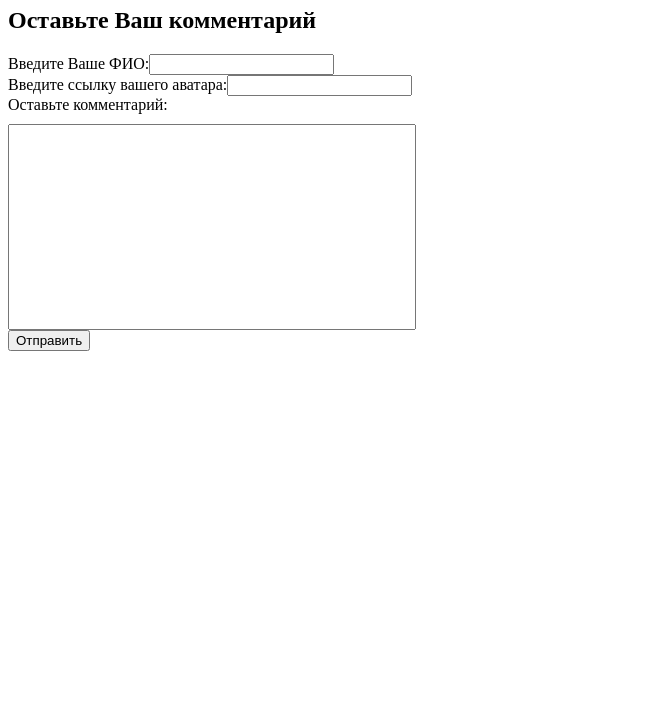
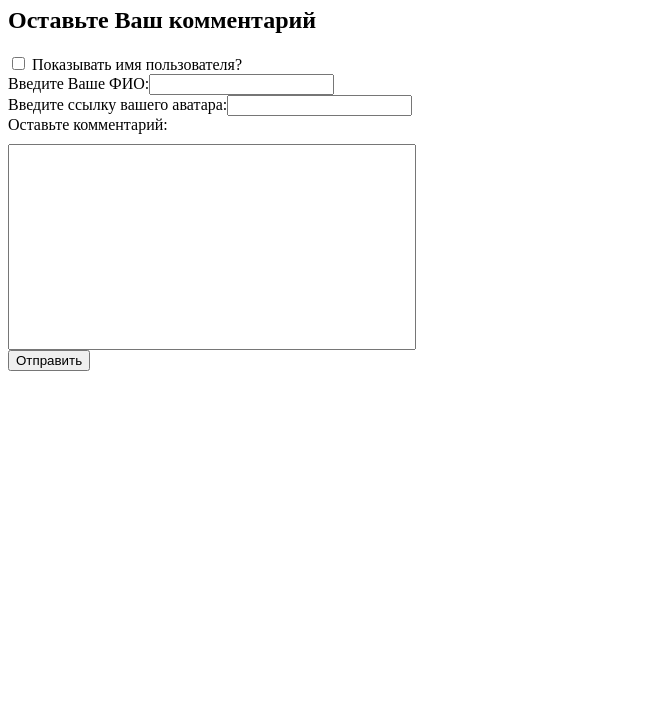
Before and after one commit to Kashinka/week13_2-date-conditions, a plain HTML site: page index.html in a window 1280 px wide. Shown: the part 73-800 px from the top of the page, without its empty margins (0-658 px from the left). Drawn offline with Linux system fonts and the light colour scheme.

Commit message:
Added checkbox

```diff
--- a/index.html
+++ b/index.html
@@ -12,6 +12,10 @@
     <h1>Сервис комментариев со спам-фильтром</h1>
     <h2>Оставьте Ваш комментарий</h2>
     <form id="form">
+    <div>
+        <input type="checkbox" id="showName" name="userName" value="userName">
+        <label for="showName">Показывать имя пользователя?</label>
+    </div>
     <div>
     <label for="fio">Введите Ваше ФИО:<input type="text" id="fio"></label></div>
     <div>
```
